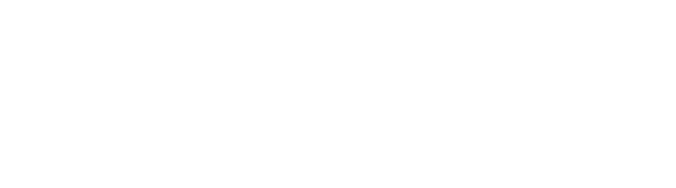
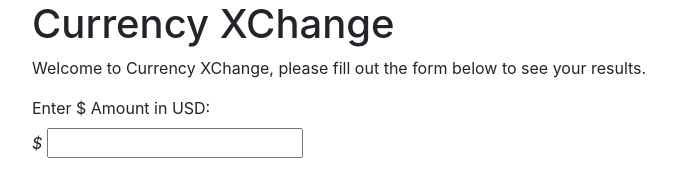
Before and after one commit to rosiegardner/currencyXchange, a website built with webpack: page src/index.html in a window 1280 px wide. Shown: the whole page, without its empty margins (53-729 px from the left). Built offline with nearby package versions, Linux system fonts and the light colour scheme.

Commit message:
add user input id for US dollar amount to exchange

```diff
--- a/src/index.html
+++ b/src/index.html
@@ -5,7 +5,17 @@
   </head>
   <body>
     <div class="container">
+      <div class="currencyInput">
+        <h1>Currency XChange</h1>
+        <p>Welcome to Currency XChange, please fill out the form below to see your results.</p>
+        <label for="dollarAmount">Enter $ Amount in USD:</label>
+        <br>
+        <div class="input-icon">
+          <i>$</i>
+          <input id="dollarAmount" type="text">
+        </div>
 
+      </div>
     </div>
   </body>
 </html>
```
